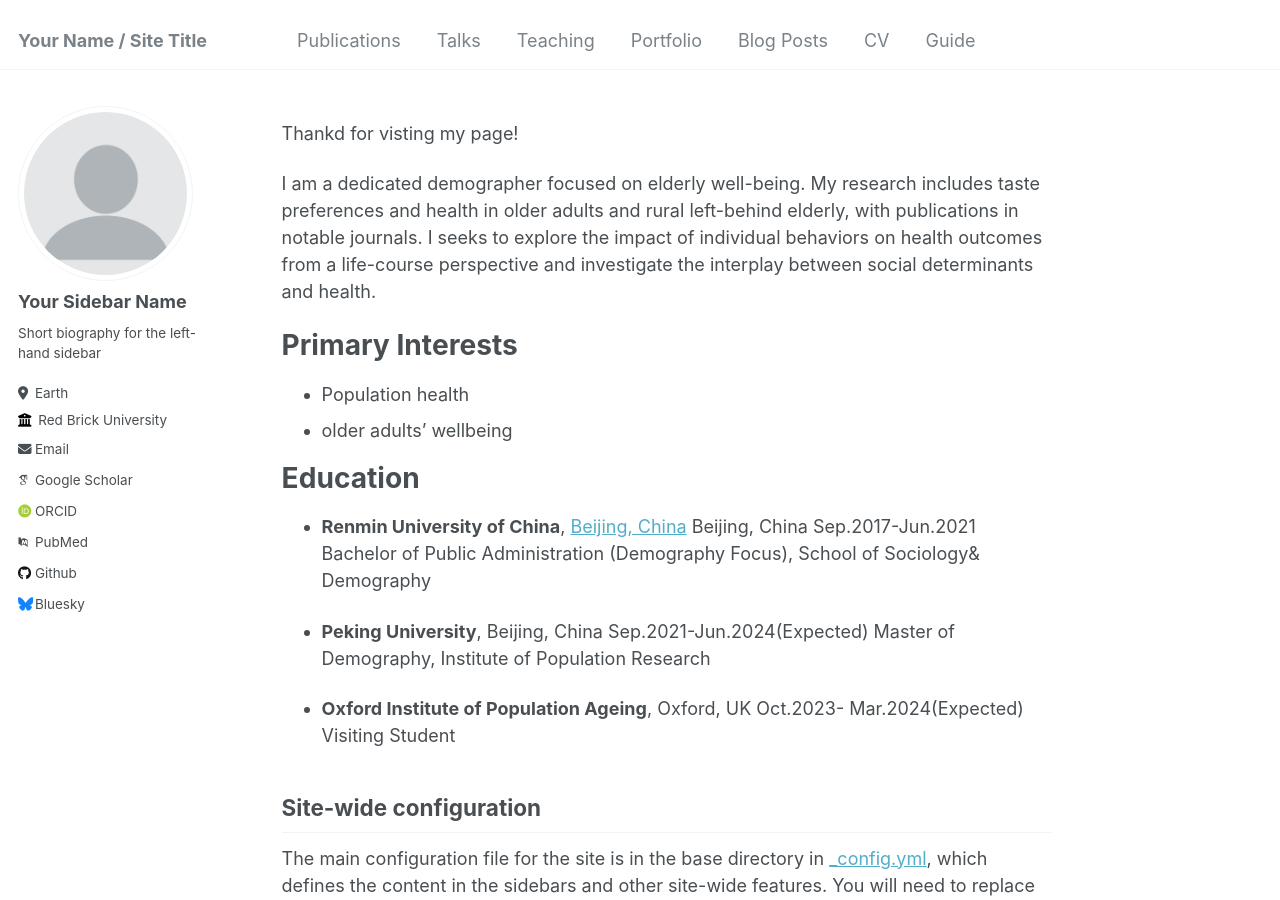
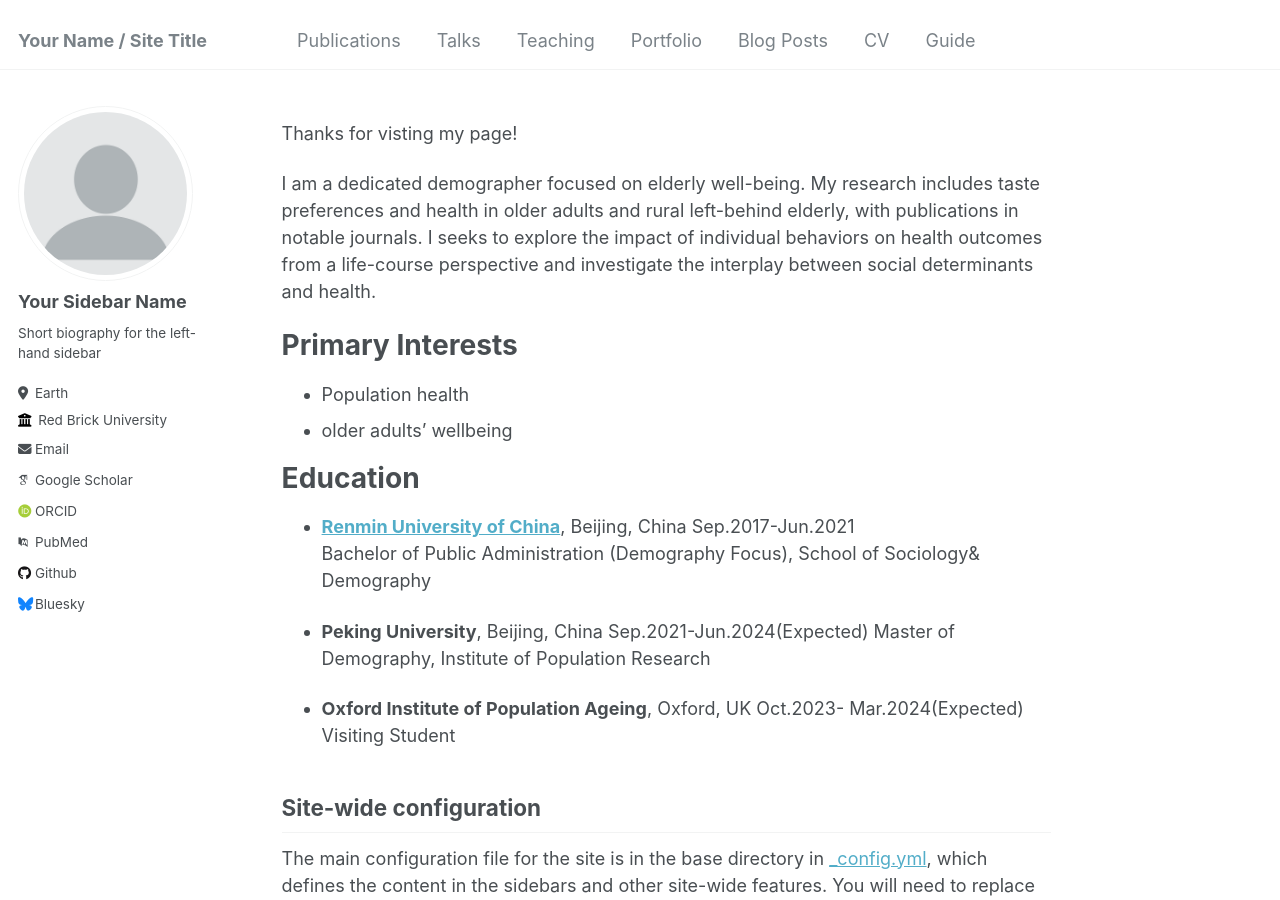
Before and after one commit to dianqi-yuan/dianqi-yuan.github.io, a Jekyll site: the page built from _pages/about.md, in a window 1280 px wide and 900 px high. Built offline with Jekyll 4.4.1, drawn with Linux system fonts in a browser that asks for light colours; some web fonts are replaced.

Commit message:
Update about.md

```diff
--- a/_pages/about.md
+++ b/_pages/about.md
@@ -7,7 +7,7 @@ redirect_from:
   - /about.html
 ---
 
-Thankd for visting my page!
+Thanks for visting my page!
 
 I am a dedicated demographer focused on elderly well-being. My research includes taste preferences and health in older adults and rural left-behind elderly, with publications in notable journals. I seeks to explore the impact of individual behaviors on health outcomes from a life-course perspective and investigate the interplay between social determinants and health.
 
@@ -18,7 +18,7 @@ Primary Interests
 
 Education
 ======
-- **Renmin University of China**,  [Beijing, China](http://sph.ruc.edu.cn/index.htm) Beijing, China                                   Sep.2017-Jun.2021
+- **[Renmin University of China](http://sph.ruc.edu.cn/index.htm)**,   Beijing, China                                   Sep.2017-Jun.2021
 Bachelor of Public Administration (Demography Focus), School of Sociology& Demography
 
 - **Peking University**, Beijing, China                                    Sep.2021-Jun.2024(Expected)
```
